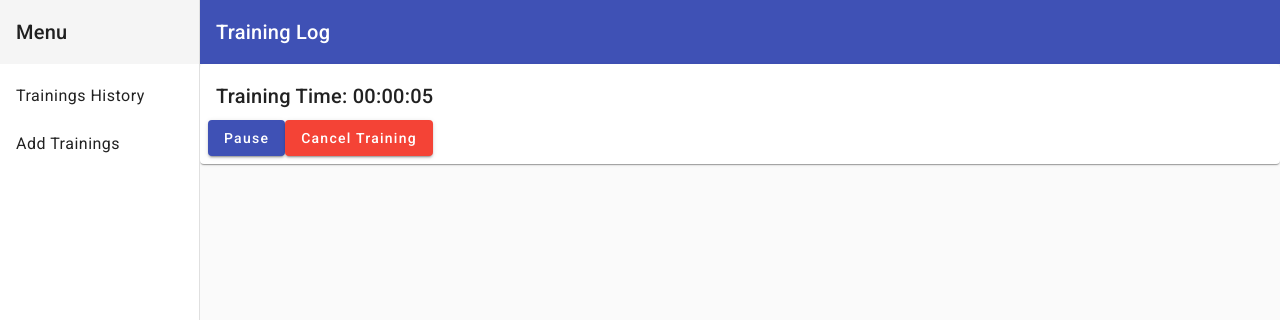
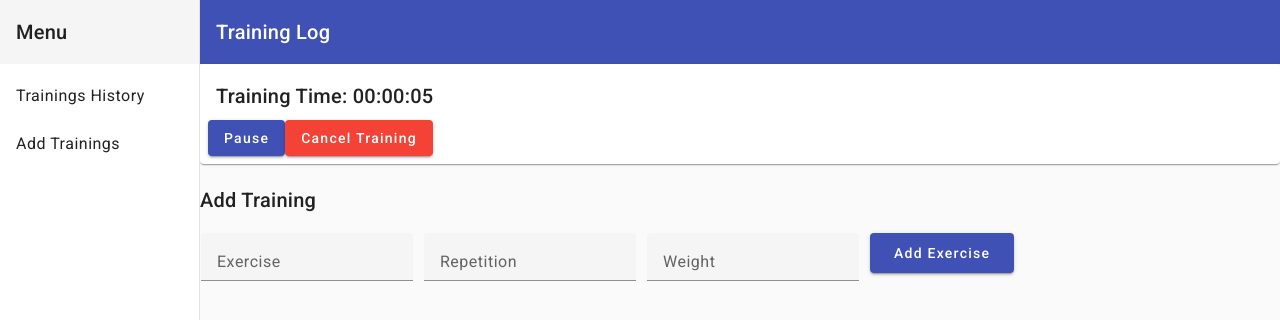
Before and after one commit to bacilatm/traininglog, an Angular app: page /add-training in a window 1280 px wide. Shown: the top 320 px of the page. Built offline with nearby package versions, Linux system fonts and the light colour scheme.

Commit message:
Input boxes and add exercise button

```diff
--- a/src/app/main/add-trainings/add-training/add-training.component.html
+++ b/src/app/main/add-trainings/add-training/add-training.component.html
@@ -7,3 +7,34 @@
         <button mat-raised-button color="warn" (click)="cancelTraining()">Cancel Training</button>
     </mat-card-actions>
 </mat-card>
+<br>
+<div id="input-container">
+    <h2>Add Training</h2>
+    <table class="full-width" [cellSpacing]="0"><tr>
+        <td><mat-form-field class="form-field">
+            <mat-label>Exercise</mat-label>
+            <input matInput type="text" [(ngModel)]="exercise">
+            <button matSuffix mat-icon-button aria-label="Clear" *ngIf="exercise" (click)="exercise=''">
+                <mat-icon>close</mat-icon>
+            </button>
+        </mat-form-field></td>
+        <td><mat-form-field class="form-field">
+            <mat-label>Repetition</mat-label>
+            <input matInput type="text" [(ngModel)]="repetition">
+            <button matSuffix mat-icon-button aria-label="Clear" *ngIf="repetition" (click)="repetition=0">
+                <mat-icon>close</mat-icon>
+            </button>
+        </mat-form-field></td>
+        <td><mat-form-field class="form-field">
+            <mat-label>Weight</mat-label>
+            <input matInput type="text" [(ngModel)]="weight">
+            <button matSuffix mat-icon-button aria-label="Clear" *ngIf="weight" (click)="weight=0">
+                <mat-icon>close</mat-icon>
+            </button>
+            <!-- <button mat-raised-button color="primary">Add Exercise</button> -->
+        </mat-form-field></td>
+        <td class="button-column">
+            <button mat-raised-button color="primary">Add Exercise</button>
+        </td>
+        </tr></table>
+    </div>
--- a/src/app/main/add-trainings/add-training/add-training.component.scss
+++ b/src/app/main/add-trainings/add-training/add-training.component.scss
@@ -0,0 +1,16 @@
+.mat-mdc-form-field {
+   height: 70px;
+}
+
+td {
+    padding-right: 10px;
+}
+
+.button-column {
+    display: flex;
+}
+
+.button-column button {
+    height: 40px;
+    padding: 12px 24px;
+}
--- a/src/app/main/add-trainings/add-training/add-training.component.ts
+++ b/src/app/main/add-trainings/add-training/add-training.component.ts
@@ -3,6 +3,10 @@
 import { Subscription, interval } from 'rxjs';
 import { MatCardModule } from '@angular/material/card';
 import { MatButtonModule } from '@angular/material/button';
+import { MatIconModule } from '@angular/material/icon';
+import { FormsModule } from '@angular/forms';
+import { MatInputModule } from '@angular/material/input';
+import { MatFormFieldModule } from '@angular/material/form-field';
 
 
 @Component({
@@ -12,6 +16,10 @@
     CommonModule,
     MatCardModule,
     MatButtonModule,
+    MatFormFieldModule,
+    MatInputModule,
+    FormsModule,
+    MatIconModule,
 
   ],
   templateUrl: './add-training.component.html',
@@ -21,6 +29,9 @@
   elapsedTime: number = 0;
   private subscription!: Subscription;
   isPaused: boolean = false;
+  exercise!: string;
+  repetition!: number;
+  weight!: number;
 
   constructor() {}
 
```
